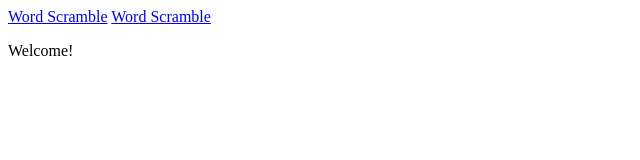
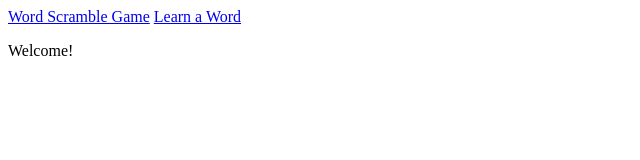
Before and after one commit to SolarianVulpine/FinalProject, a plain HTML site: page index.html in a window 1280 px wide. Shown: the full height of the page, 0-640 px from the left. Drawn offline with Linux system fonts and the light colour scheme.

Commit message:
reworked index to include learnaword

```diff
--- a/index.html
+++ b/index.html
@@ -1,7 +1,13 @@
+<!DOCTYPE html>
 <html>
+  <head>
+    <title>What's the Word?</title>
+  </head>
   <body>
-    <nav><a href="../FinalProject_ActivityBook/game.html">Word Scramble</a>
-      <a href="../FinalProject_ActivityBook/learnAWord.html">Word Scramble</a></nav>
+    <nav>
+      <a href="../FinalProject_ActivityBook/game.html">Word Scramble Game</a>
+      <a href="../FinalProject_ActivityBook/learnAWord.html">Learn a Word</a>
+    </nav>
     <p>Welcome!</p>
   </body>
 </html>
```
